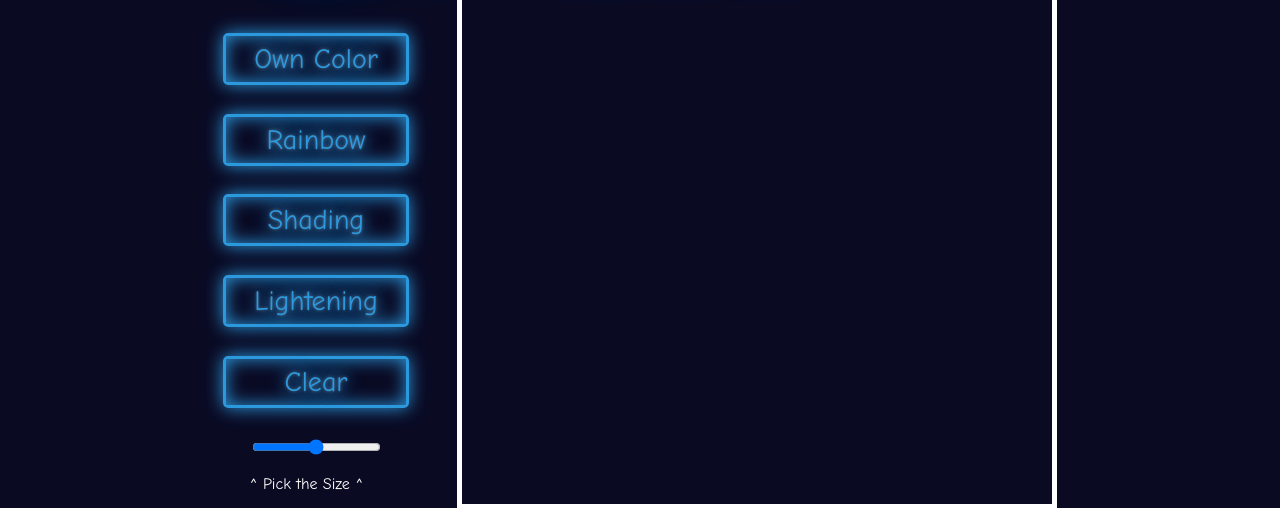
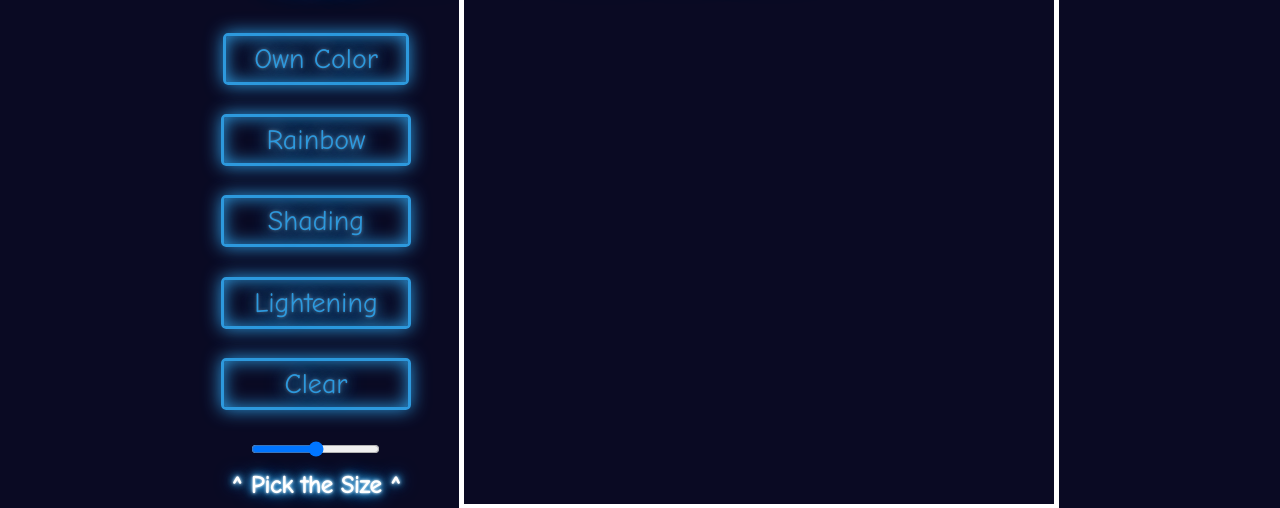
Before and after one commit to Dawiczku/Etch-a-Sketch, a plain HTML site: page index.html in a window 1280 px wide. Shown: the part 251-759 px from the top of the page. Drawn offline with Linux system fonts and the light colour scheme.

Commit message:
Add neon effect for p element, fix slider-container sizes

```diff
--- a/styles.css
+++ b/styles.css
@@ -139,6 +139,23 @@ button:active {
     transition: 0.02s;
 }
 
+.slider-container {
+    text-align: center;
+}
+
+.slider-container > p {
+    font-size: 1.5em;
+    font-weight: 600;
+    margin: 0;
+    padding: 10px;
+    text-shadow:
+    0 0 3px #fff,
+    0 0 6px #2d99dd,
+    0 0 9px #2d99dd,
+    0 0 12px #2d99dd,
+    0 0 20px #2d99dd;
+}
+
 footer {
     text-align: center;
     background-color: white;
```
